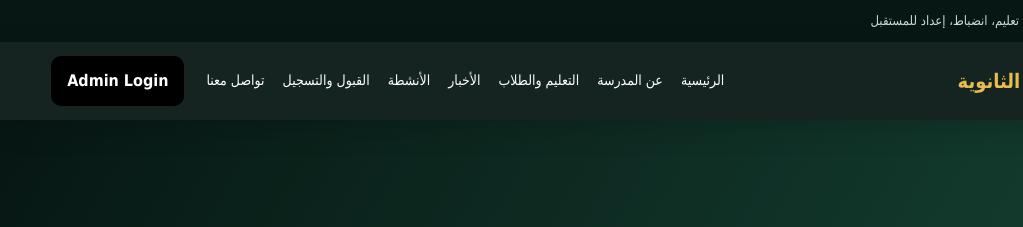
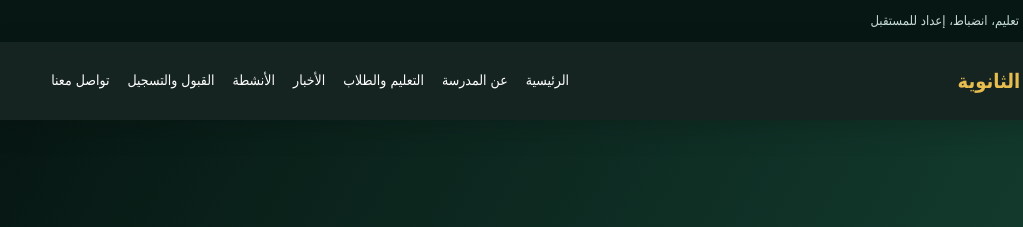
Before and after one commit to yousefayash/School-EL-Msa3y, a website: page news.html in a window 1280 px wide. Shown: the top 227 px of the page, 0-1023 px from the left. Drawn offline with Linux system fonts and the light colour scheme.

Commit message:
Remove Admin Login link from news.html
Removed Admin Login link from the header.

```diff
--- a/news.html
+++ b/news.html
@@ -48,9 +48,6 @@
       تواصل معنا
      </a>
     </nav>
-    <a class="admin-btn" href="admin.html" id="adminNav">
-     Admin Login
-    </a>
    </div>
   </header>
   <section class="page-hero reveal">
```
